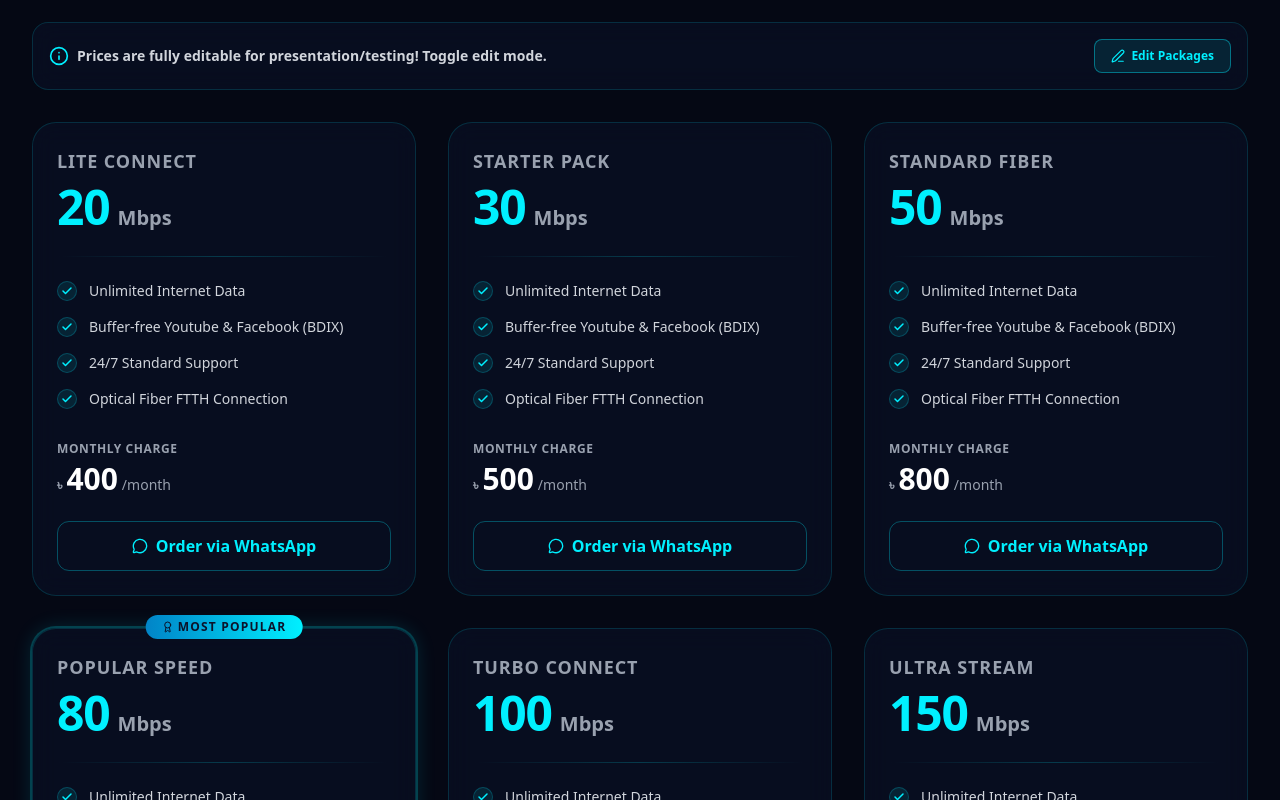
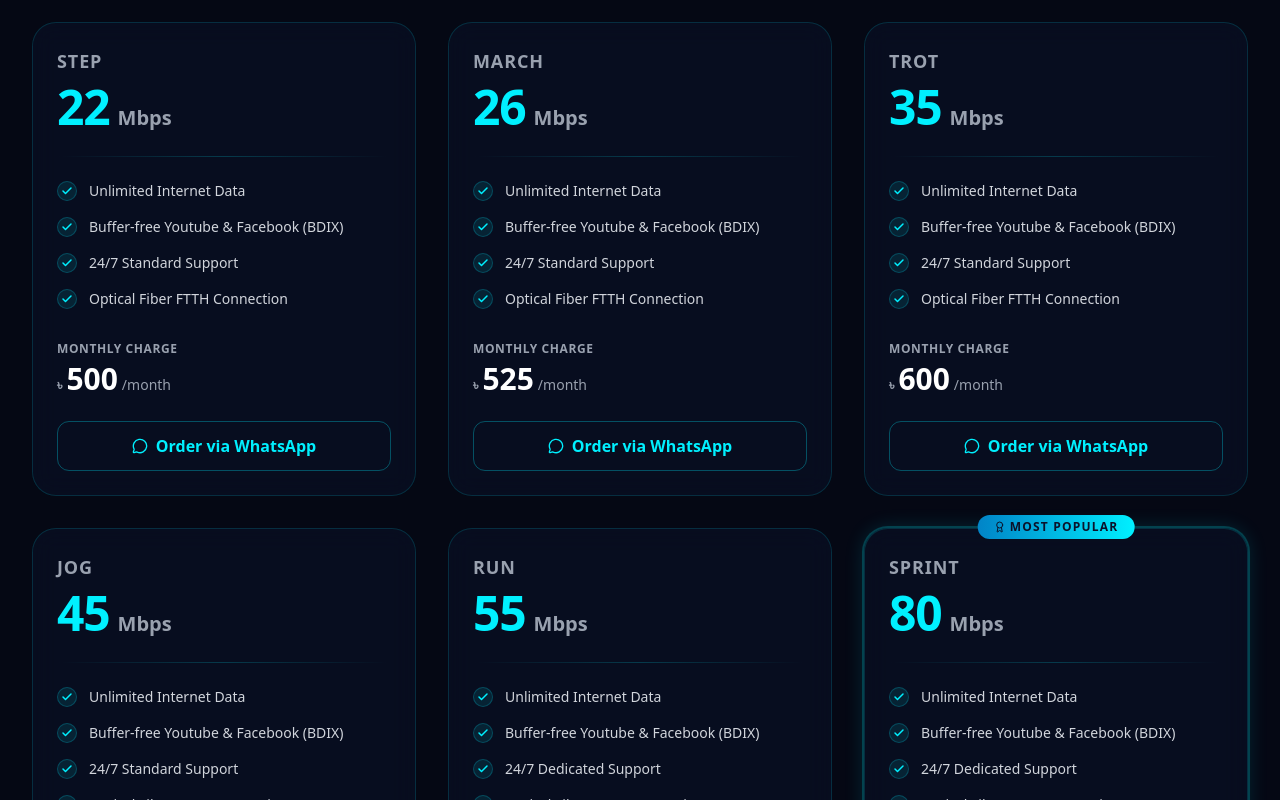
Before and after one commit to ashraful6400-dotcom/Speed-Network, a Next.js app: page / in a window 1280 px wide. Shown: the part 1140-1940 px from the top of the page. Built offline with nearby package versions, Linux system fonts and the light colour scheme.

Commit message:
feat: replace all packages with 10 exact packages and remove edit option

```diff
--- a/src/components/NewConnectionForm.tsx
+++ b/src/components/NewConnectionForm.tsx
@@ -11,7 +11,7 @@ interface NewConnectionFormProps {
 }
 
 export default function NewConnectionForm({
-  preselectedPackageId = 'p80',
+  preselectedPackageId = 'sprint',
   preselectedPackageSpeed = 80,
 }: NewConnectionFormProps) {
   const [formData, setFormData] = useState({
@@ -86,14 +86,16 @@ export default function NewConnectionForm({
   ];
 
   const packages = [
-    { id: 'p20', label: 'Lite Connect (20 Mbps) - ৳400/mo' },
-    { id: 'p30', label: 'Starter Pack (30 Mbps) - ৳500/mo' },
-    { id: 'p50', label: 'Standard Fiber (50 Mbps) - ৳800/mo' },
-    { id: 'p80', label: 'Popular Speed (80 Mbps) - ৳1000/mo' },
-    { id: 'p100', label: 'Turbo Connect (100 Mbps) - ৳1200/mo' },
-    { id: 'p150', label: 'Ultra Stream (150 Mbps) - ৳1800/mo' },
-    { id: 'p200', label: 'Hyper Gamer (200 Mbps) - ৳2300/mo' },
-    { id: 'p300', label: 'Extreme Core (300 Mbps) - ৳3500/mo' },
+    { id: 'step', label: 'STEP (22 Mbps) - ৳500/mo' },
+    { id: 'march', label: 'MARCH (26 Mbps) - ৳525/mo' },
+    { id: 'trot', label: 'TROT (35 Mbps) - ৳600/mo' },
+    { id: 'jog', label: 'JOG (45 Mbps) - ৳700/mo' },
+    { id: 'run', label: 'RUN (55 Mbps) - ৳800/mo' },
+    { id: 'sprint', label: 'SPRINT (80 Mbps) - ৳1050/mo' },
+    { id: 'gallop', label: 'GALLOP (110 Mbps) - ৳1400/mo' },
+    { id: 'soar', label: 'SOAR (150 Mbps) - ৳2250/mo' },
+    { id: 'rocket', label: 'ROCKET (200 Mbps) - ৳3000/mo' },
+    { id: 'lead', label: 'LEAD (300 Mbps) - ৳6000/mo' },
   ];
 
   if (isSubmitted) {
@@ -122,7 +124,7 @@ export default function NewConnectionForm({
           <button
             onClick={() => {
               setIsSubmitted(false);
-              setFormData({ name: '', phone: '', address: '', area: 'natore-sadar', package: 'p80' });
+              setFormData({ name: '', phone: '', address: '', area: 'natore-sadar', package: 'sprint' });
             }}
             className="px-6 py-2.5 rounded-xl border border-brand-cyan/30 text-brand-cyan hover:bg-brand-cyan/10 font-bold transition-all cursor-pointer"
           >
--- a/src/components/PackageGrid.tsx
+++ b/src/components/PackageGrid.tsx
@@ -1,8 +1,8 @@
 'use client';
 
-import React, { useState, useEffect } from 'react';
+import React from 'react';
 import { motion } from 'framer-motion';
-import { MessageCircle, Check, Edit3, Save, Info, Award } from 'lucide-react';
+import { MessageCircle, Check, Award } from 'lucide-react';
 
 const WHATSAPP_NUMBER = '8801743226802'; // primary WhatsApp number
 
@@ -17,14 +17,16 @@ export interface Package {
 }
 
 const defaultPackages: Package[] = [
-  { id: 'p20', name: 'Lite Connect', speed: 20, price: 400, unlimited: true, support: '24/7 Standard Support', popular: false },
-  { id: 'p30', name: 'Starter Pack', speed: 30, price: 500, unlimited: true, support: '24/7 Standard Support', popular: false },
-  { id: 'p50', name: 'Standard Fiber', speed: 50, price: 800, unlimited: true, support: '24/7 Standard Support', popular: false },
-  { id: 'p80', name: 'Popular Speed', speed: 80, price: 1000, unlimited: true, support: '24/7 Dedicated Support', popular: true },
-  { id: 'p100', name: 'Turbo Connect', speed: 100, price: 1200, unlimited: true, support: '24/7 Premium Support + Public IP', popular: false },
-  { id: 'p150', name: 'Ultra Stream', speed: 150, price: 1800, unlimited: true, support: '24/7 Premium Support + Public IP', popular: false },
-  { id: 'p200', name: 'Hyper Gamer', speed: 200, price: 2300, unlimited: true, support: '24/7 Dedicated Manager + SLA', popular: false },
-  { id: 'p300', name: 'Extreme Core', speed: 300, price: 3500, unlimited: true, support: '24/7 Dedicated Manager + SLA + Static IP', popular: false },
+  { id: 'step', name: 'STEP', speed: 22, price: 500, unlimited: true, support: '24/7 Standard Support', popular: false },
+  { id: 'march', name: 'MARCH', speed: 26, price: 525, unlimited: true, support: '24/7 Standard Support', popular: false },
+  { id: 'trot', name: 'TROT', speed: 35, price: 600, unlimited: true, support: '24/7 Standard Support', popular: false },
+  { id: 'jog', name: 'JOG', speed: 45, price: 700, unlimited: true, support: '24/7 Standard Support', popular: false },
+  { id: 'run', name: 'RUN', speed: 55, price: 800, unlimited: true, support: '24/7 Dedicated Support', popular: false },
+  { id: 'sprint', name: 'SPRINT', speed: 80, price: 1050, unlimited: true, support: '24/7 Dedicated Support', popular: true },
+  { id: 'gallop', name: 'GALLOP', speed: 110, price: 1400, unlimited: true, support: '24/7 Premium Support + Public IP', popular: false },
+  { id: 'soar', name: 'SOAR', speed: 150, price: 2250, unlimited: true, support: '24/7 Premium Support + Public IP', popular: false },
+  { id: 'rocket', name: 'ROCKET', speed: 200, price: 3000, unlimited: true, support: '24/7 Dedicated Manager + SLA', popular: false },
+  { id: 'lead', name: 'LEAD', speed: 300, price: 6000, unlimited: true, support: '24/7 Dedicated Manager + SLA + Static IP', popular: false },
 ];
 
 interface PackageGridProps {
@@ -32,116 +34,11 @@ interface PackageGridProps {
 }
 
 export default function PackageGrid({ onOrderNow }: PackageGridProps) {
-  const [packages, setPackages] = useState<Package[]>(defaultPackages);
-  const [isEditMode, setIsEditMode] = useState(false);
-  const [editStates, setEditStates] = useState<Record<string, { speed: number; price: number; name: string }>>({});
-
-  useEffect(() => {
-    const saved = localStorage.getItem('speednetwork_packages');
-    if (saved) {
-      try {
-        setPackages(JSON.parse(saved));
-      } catch (e) {
-        console.error('Failed to load packages', e);
-      }
-    }
-  }, []);
-
-  const handleEditToggle = () => {
-    if (!isEditMode) {
-      // Enter edit mode: clone current packages to local editStates
-      const states: Record<string, { speed: number; price: number; name: string }> = {};
-      packages.forEach((pkg) => {
-        states[pkg.id] = { speed: pkg.speed, price: pkg.price, name: pkg.name };
-      });
-      setEditStates(states);
-    }
-    setIsEditMode(!isEditMode);
-  };
-
-  const handleInputChange = (pkgId: string, field: 'speed' | 'price' | 'name', value: string | number) => {
-    setEditStates((prev) => ({
-      ...prev,
-      [pkgId]: {
-        ...prev[pkgId],
-        [field]: value,
-      },
-    }));
-  };
-
-  const handleSave = () => {
-    const updated = packages.map((pkg) => {
-      const editVal = editStates[pkg.id];
-      if (editVal) {
-        return {
-          ...pkg,
-          speed: Number(editVal.speed) || pkg.speed,
-          price: Number(editVal.price) || pkg.price,
-          name: editVal.name || pkg.name,
-        };
-      }
-      return pkg;
-    });
-    setPackages(updated);
-    localStorage.setItem('speednetwork_packages', JSON.stringify(updated));
-    setIsEditMode(false);
-  };
-
-  const handleReset = () => {
-    setPackages(defaultPackages);
-    localStorage.setItem('speednetwork_packages', JSON.stringify(defaultPackages));
-    setIsEditMode(false);
-  };
-
   return (
     <div className="space-y-8">
-      {/* Controls */}
-      <div className="flex flex-wrap items-center justify-between gap-4 glass-panel p-4 rounded-2xl border border-brand-cyan/20">
-        <div className="flex items-center space-x-2">
-          <Info className="w-5 h-5 text-brand-cyan" />
-          <span className="text-sm font-semibold text-gray-700 dark:text-gray-300">
-            Prices are fully editable for presentation/testing! Toggle edit mode.
-          </span>
-        </div>
-        <div className="flex items-center space-x-2">
-          {isEditMode ? (
-            <>
-              <button
-                onClick={handleSave}
-                className="flex items-center space-x-1.5 px-4 py-2 rounded-lg bg-green-500 hover:bg-green-600 text-white text-xs font-bold transition-all cursor-pointer"
-              >
-                <Save className="w-3.5 h-3.5" />
-                <span>Save Changes</span>
-              </button>
-              <button
-                onClick={handleReset}
-                className="px-4 py-2 rounded-lg border border-red-500/30 text-red-500 hover:bg-red-500/10 text-xs font-bold transition-all cursor-pointer"
-              >
-                Reset Default
-              </button>
-              <button
-                onClick={() => setIsEditMode(false)}
-                className="px-4 py-2 rounded-lg border border-gray-300 dark:border-brand-cyan/20 text-gray-500 text-xs font-bold transition-all cursor-pointer"
-              >
-                Cancel
-              </button>
-            </>
-          ) : (
-            <button
-              onClick={handleEditToggle}
-              className="flex items-center space-x-1.5 px-4 py-2 rounded-lg bg-brand-cyan/10 border border-brand-cyan/40 text-brand-cyan hover:bg-brand-cyan/20 text-xs font-bold transition-all cursor-pointer"
-            >
-              <Edit3 className="w-3.5 h-3.5" />
-              <span>Edit Packages</span>
-            </button>
-          )}
-        </div>
-      </div>
-
       {/* Package Grid */}
       <div className="grid grid-cols-1 md:grid-cols-2 lg:grid-cols-3 gap-8">
-        {packages.map((pkg, index) => {
-          const editVal = editStates[pkg.id] || { speed: pkg.speed, price: pkg.price, name: pkg.name };
+        {defaultPackages.map((pkg, index) => {
           return (
             <motion.div
               key={pkg.id}
@@ -165,40 +62,17 @@ export default function PackageGrid({ onOrderNow }: PackageGridProps) {
               <div>
                 {/* Header */}
                 <div className="mb-6">
-                  {isEditMode ? (
-                    <input
-                      type="text"
-                      value={editVal.name}
-                      onChange={(e) => handleInputChange(pkg.id, 'name', e.target.value)}
-                      className="w-full text-lg font-bold bg-white/20 dark:bg-brand-dark/40 border border-brand-cyan/30 rounded px-2 py-1 text-brand-text-light dark:text-white"
-                    />
-                  ) : (
                   <h4 className="text-lg font-bold text-gray-400 dark:text-gray-400 uppercase tracking-wider">
                     {pkg.name}
                   </h4>
-                  )}
 
                   <div className="flex items-baseline mt-2">
-                    {isEditMode ? (
-                      <div className="flex items-center space-x-2 w-full">
-                        <input
-                          type="number"
-                          value={editVal.speed}
-                          onChange={(e) => handleInputChange(pkg.id, 'speed', e.target.value)}
-                          className="w-20 text-3xl font-extrabold bg-white/20 dark:bg-brand-dark/40 border border-brand-cyan/30 rounded px-2 py-1 text-brand-cyan"
-                        />
-                        <span className="text-xl font-bold text-brand-cyan">Mbps</span>
-                      </div>
-                    ) : (
-                      <>
                     <span className="text-5xl font-black tracking-tight text-brand-cyan">
                       {pkg.speed}
                     </span>
                     <span className="ml-2 text-xl font-bold text-gray-500 dark:text-gray-400">
                       Mbps
                     </span>
-                      </>
-                    )}
                   </div>
                 </div>
 
@@ -242,49 +116,27 @@ export default function PackageGrid({ onOrderNow }: PackageGridProps) {
                   </span>
                   <div className="flex items-baseline mt-1">
                     <span className="text-sm font-bold text-gray-400 mr-1">৳</span>
-                    {isEditMode ? (
-                      <div className="flex items-center space-x-1">
-                        <input
-                          type="number"
-                          value={editVal.price}
-                          onChange={(e) => handleInputChange(pkg.id, 'price', e.target.value)}
-                          className="w-24 text-3xl font-extrabold bg-white/20 dark:bg-brand-dark/40 border border-brand-cyan/30 rounded px-2 py-1 text-brand-text-light dark:text-white"
-                        />
-                        <span className="text-sm text-gray-400">/mo</span>
-                      </div>
-                    ) : (
-                      <>
                     <span className="text-3xl font-black text-brand-text-light dark:text-white">
                       {pkg.price}
                     </span>
                     <span className="ml-1 text-sm text-gray-500 dark:text-gray-400">
                       /month
                     </span>
-                      </>
-                    )}
                   </div>
                 </div>
 
                 <button
                   onClick={() => {
-                    const message = `আমি SpeedNetworkBD-তে নতুন সংযোগ নিতে চাই! 🌐
-
-📦 প্যাকেজ: ${pkg.name}
-⚡ স্পিড: ${pkg.speed} Mbps
-💰 মাসিক চার্জ: ৳${pkg.price}/মাস
-📡 ডেটা: Unlimited Fiber
-
-অনুগ্রহ করে আমার সাথে যোগাযোগ করুন।`;
+                    const message = `আমি SpeedNetworkBD-তে নতুন সংযোগ নিতে চাই! 🌐\n\n📦 প্যাকেজ: ${pkg.name}\n⚡ স্পিড: ${pkg.speed} Mbps\n💰 মাসিক চার্জ: ৳${pkg.price}/মাস\n📡 ডেটা: Unlimited Fiber\n\nঅনুগ্রহ করে আমার সাথে যোগাযোগ করুন।`;
                     const url = `https://wa.me/${WHATSAPP_NUMBER}?text=${encodeURIComponent(message)}`;
                     window.open(url, '_blank');
                     if (onOrderNow) onOrderNow(pkg);
                   }}
-                  disabled={isEditMode}
                   className={`w-full flex items-center justify-center space-x-2 py-3 rounded-xl font-bold transition-all duration-300 cursor-pointer ${
                     pkg.popular
                       ? 'bg-gradient-to-r from-brand-blue to-brand-cyan hover:shadow-[0_0_20px_rgba(0,240,255,0.4)] text-brand-dark'
                       : 'border border-brand-cyan/30 hover:border-brand-cyan hover:bg-brand-cyan/10 text-brand-cyan'
-                  } disabled:opacity-50 disabled:cursor-not-allowed`}
+                  }`}
                 >
                   <MessageCircle className="w-4 h-4" />
                   <span>Order via WhatsApp</span>
```
Lines whose indentation alone changed are shown as unchanged.
